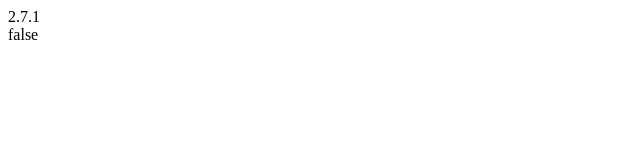
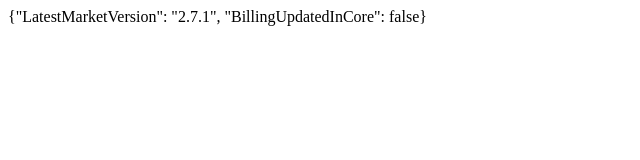
Before and after one commit to gstormmdrx/gstormmdrx.github.io, a plain HTML site: page index.html in a window 1280 px wide. Shown: the whole page, without its empty margins (0-640 px from the left). Drawn offline with Linux system fonts and the light colour scheme.

Commit message:
Update to JSON

```diff
--- a/index.html
+++ b/index.html
@@ -1,6 +1,6 @@
 <!DOCTYPE html>
 <html>
 <body>
-2.7.1<br>false
+{"LatestMarketVersion": "2.7.1", "BillingUpdatedInCore": false}
 </body>
 </html>
```
